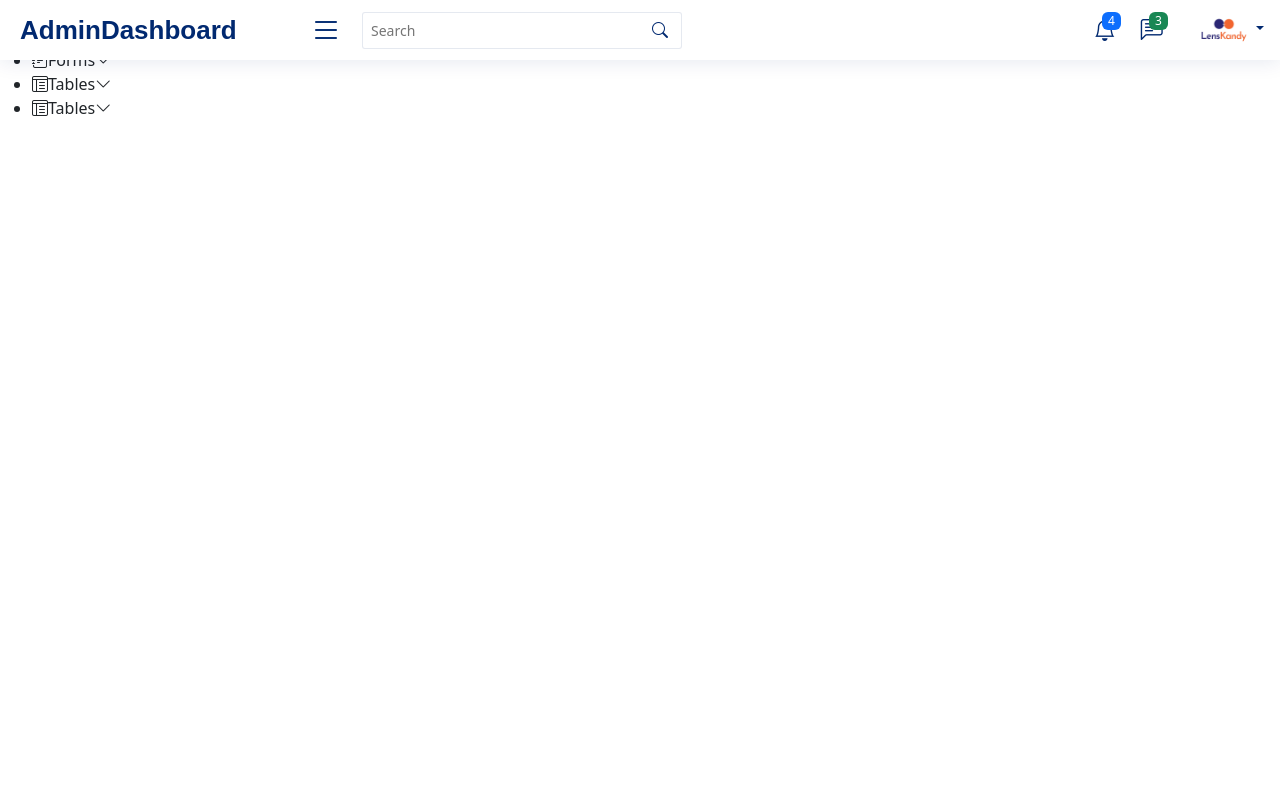
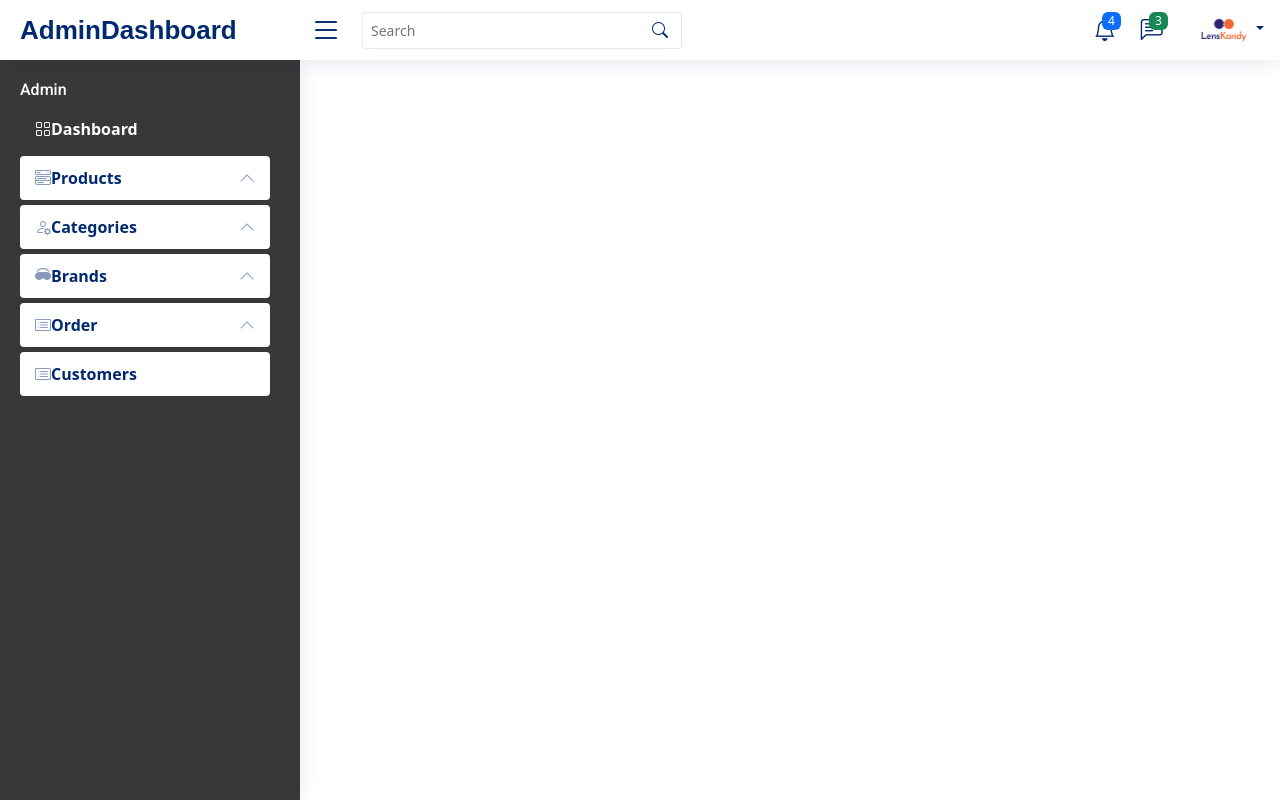
Before and after one commit to GahtoriAnkita/AdminPannel, a React (Create React App) app in the folder admin-dashboard/: page / in a window 1280 px wide. Built offline with nearby package versions, Linux system fonts and the light colour scheme.

Commit message:
sidebar css

```diff
--- a/admin-dashboard/src/components/SideBar.jsx
+++ b/admin-dashboard/src/components/SideBar.jsx
@@ -3,6 +3,7 @@ import "./sideBar.css"
 function SideBar() {
     return (
         <aside className='sidebar' id='sidebar'>
+            <h6>Admin</h6>
             <ul className="sidebar-nav" id='sidebar-nav'>
                 <li className='nav-item'>
                     <a href="/" className="nav-link">
@@ -18,7 +19,7 @@ function SideBar() {
                         data-bs-toggle='collapse'
                     >
                         <i className='bi bi-menu-button-wide'></i>
-                        <span>Documents</span>
+                        <span>Products</span>
                         <i className='bi bi-chevron-down ms-auto'></i>
                     </a>
                     <ul id='components-nav'
@@ -27,20 +28,17 @@ function SideBar() {
                     >
                         <li>
                             <a href="#">
-                                <i className='bi bi-circle'></i>
-                                <span>Customers</span>
+                                <span>Product list</span>
                             </a>
                         </li>
                         <li>
                             <a href="#">
-                                <i className='bi bi-circle'></i>
-                                <span>Suppliers</span>
+                                <span>Create Products</span>
                             </a>
                         </li>
                         <li>
                             <a href="#">
-                                <i className='bi bi-circle'></i>
-                                <span>Logistics</span>
+                                <span>Product Reviews</span>
                             </a>
                         </li>
                     </ul>
@@ -51,8 +49,7 @@ function SideBar() {
                         data-bs-target='#forms-nav'
                         data-bs-toggle='collapse'
                     >
-                        <i className='bi bi-journal-text'></i>
-                        <span>Forms</span>
+                        <i class="bi bi-person-gear"></i>                        <span>Categories</span>
                         <i className='bi bi-chevron-down ms-auto'></i>
                     </a>
                     <ul
@@ -62,20 +59,12 @@ function SideBar() {
                     >
                         <li>
                             <a href="#">
-                                <i className='bi bi-circle'></i>
-                                <span>Application Form</span>
+                                <span>Categories List</span>
                             </a>
                         </li>
                         <li>
                             <a href="#">
-                                <i className='bi bi-circle'></i>
-                                <span>Release Form</span>
-                            </a>
-                        </li>
-                        <li>
-                            <a href="#">
-                                <i className='bi bi-circle'></i>
-                                <span>Cancellation Form</span>
+                                <span>Create Categories</span>
                             </a>
                         </li>
                     </ul>
@@ -87,8 +76,8 @@ function SideBar() {
                         data-bs-target='#tables-nav'
                         data-bs-toggle='collapse'
                     >
-                        <i className='bi bi-layout-text-window-reverse'></i>
-                        <span>Tables</span>
+                        <i class="bi bi-headset-vr"></i>
+                        <span>Brands</span>
                         <i className='bi bi-chevron-down ms-auto'></i>
                     </a>
                     <ul
@@ -98,14 +87,12 @@ function SideBar() {
                     >
                         <li>
                             <a href="#">
-                                <i className='bi bi-circle'></i>
-                                <span>General Tables</span>
+                                <span>Brand List</span>
                             </a>
                         </li>
                         <li>
                             <a href="#">
-                                <i className='bi bi-circle'></i>
-                                <span>Data Tables</span>
+                                <span>Create Brand</span>
                             </a>
                         </li>
                     </ul>
@@ -113,31 +100,38 @@ function SideBar() {
 
                 <li className='nav-item'>
                     <a href="#" className='nav-link collapsed'
-                data-bs-target='#tables-nav'
+                        data-bs-target='#order-nav'
                         data-bs-toggle='collapse'
                     >
-                <i className='bi bi-layout-text-window-reverse'></i>
-                <span>Tables</span>
+                        <i class="bi bi-card-list"></i>
+                        <span>Order</span>
                         <i className='bi bi-chevron-down ms-auto'></i>
                     </a>
                     <ul
-                id='tables-nav'
+                        id='order-nav'
                         className='nav-content collapse'
                         data-bs-parent='#sidebar-nav'
                     >
                         <li>
                             <a href="#">
-                <i className='bi bi-circle'></i>
-                <span>General Tables</span>
+                                <span>Order List</span>
                             </a>
                         </li>
                         <li>
                             <a href="#">
-                <i className='bi bi-circle'></i>
-                <span>Data Tables</span>
+                                <span>Order Details</span>
                             </a>
                         </li>
                     </ul>
+                </li>
+                <li className='nav-item'>
+                <a href="#" className='nav-link collapsed'
+                    data-bs-target='#order-nav'
+                    data-bs-toggle='collapse'
+                >
+                    <i class="bi bi-card-list"></i>
+                    <span>Customers</span>
+                </a>
                 </li>
             </ul>
         </aside>
--- a/admin-dashboard/src/components/sideBar.css
+++ b/admin-dashboard/src/components/sideBar.css
@@ -0,0 +1,113 @@
+.sidebar {
+  position: fixed;
+  top: 60px;
+  left: 0;
+  bottom: 0;
+  width: 300px;
+  z-index: 993;
+  transition: all 0.3s;
+  padding: 20px;
+  overflow-y: auto;
+  scrollbar-width: thin;
+  scrollbar-color: #aab7cf transparent;
+  box-shadow: 0 0 20px rgba(1, 41, 112, 0.1);
+  background-color: #393737;
+  color: #fff;
+}
+
+@media (max-width: 1199px) {
+  .sidebar {
+    left: -300px;
+  }
+}
+
+.sidebar::-webkit-scrollbar {
+  width: 5px;
+  height: 8px;
+  background-color: #050505;
+}
+
+.sidebar::-webkit-scrollbar-thumb {
+  background-color: #aab7cf;
+}
+
+@media (min-width: 1200px) {
+  #main,
+  #footer {
+    margin-left: 300px;
+  }
+}
+
+@media (max-width: 1199px) {
+  .toggle-sidebar .sidebar {
+    left: 0;
+  }
+}
+
+@media (min-width: 1200px) {
+  .toggle-sidebar #main,
+  .toggle-sidebar #footer {
+    margin-left: 0;
+  }
+  .toggle-sidebar .sidebar {
+    left: -300px;
+  }
+}
+
+.sidebar-nav {
+  padding: 0;
+  margin: 0;
+  list-style: none;
+}
+.sidebar-nav li {
+  padding: 0;
+  margin: 0;
+  list-style: none;
+}
+.sidebar-nav .nav-item {
+  margin-bottom: 5px;
+}
+.sidebar-nav .nav-link {
+  display: flex;
+  align-items: center;
+  font-size: 15px;
+  font-weight: 600;
+  color: #4154f1;
+  transition: 0.3;
+  background-color: #393737;
+  padding: 10px 15px;
+  border-radius: 4px;
+}
+.sidebar-nav .nav-link {
+    background-color: #393737;
+  font-size: 16px;
+  margin-right: 10px;
+  color: #ffffff;
+}
+.sidebar-nav .nav-link.collapsed {
+  color: #012970;
+  background: #fff;
+}
+.sidebar-nav .nav-link.collapsed i {
+  color: #899bbd;
+}
+.sidebar-nav .nav-link:hover {
+  color: #4154f1;
+  background: #f6f9ff;
+}
+.sidebar-nav .nav-link:hover i {
+  color: #4154f1;
+}
+.sidebar-nav .nav-link .bi-chevron-down {
+  margin-right: 0;
+  transition: transform 0.2s ease-in-out;
+}
+
+.sidebar-nav .nav-link:not(.collpased) .bi-chevron-down {
+  transform: rotate(180deg);
+}
+
+.sidebar-nav .nav-content{
+    padding: 5px 0 0 0;
+    margin: 0;
+}
```
Lines whose indentation alone changed are shown as unchanged.
